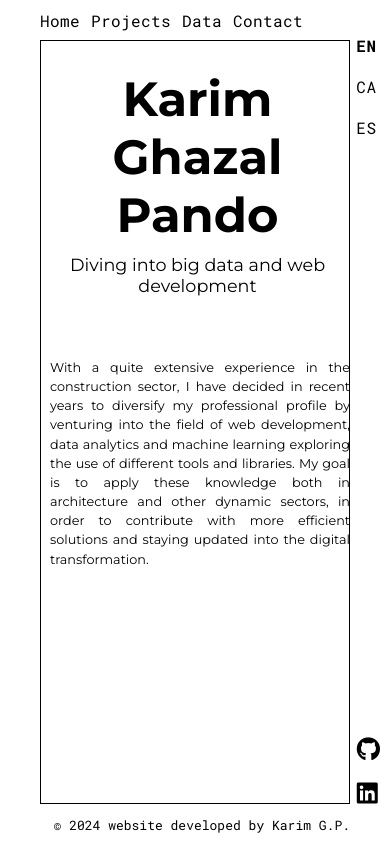
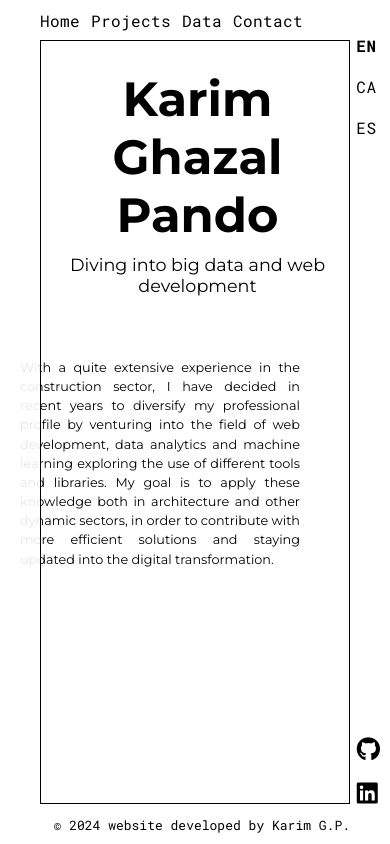
Before and after one commit to KarimGP/Portfolio, a React (Create React App) app: page / in a window 390 px wide. Shown: the top 844 px of the page. Built offline with nearby package versions, Linux system fonts and the light colour scheme.

Commit message:
little changes

```diff
--- a/src/App.css
+++ b/src/App.css
@@ -413,13 +413,14 @@ body {
 
   .section h3 {
     top: 345px;
-    bottom: 55px;        /* Position it 20px from the bottom */
-    right: 40px;
+    bottom: 55px;
+    margin-right: 10px;
+    margin-left: 10px;
     font-family: 'Montserrat', sans-serif;
     font-weight: 400;    /* Make it lighter */
     font-size: 0.8rem;
     color: #000000;
-    max-width: 300px;     /* Set the maximum width to 200px */
+    max-width: 280px;     /* Set the maximum width to 200px */
     word-wrap: break-word; /* Ensures long words are wrapped within the max-width */
     align-items: center;
     text-align: justify;
```
